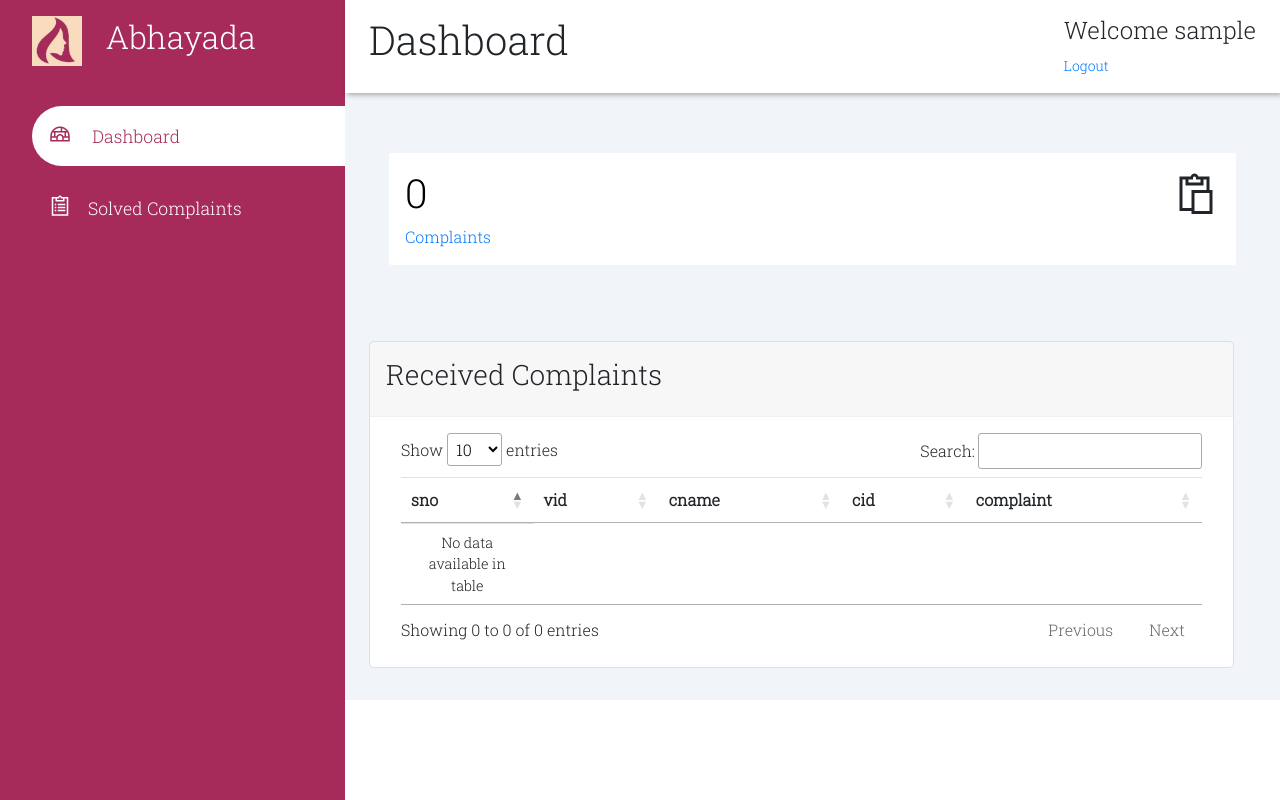
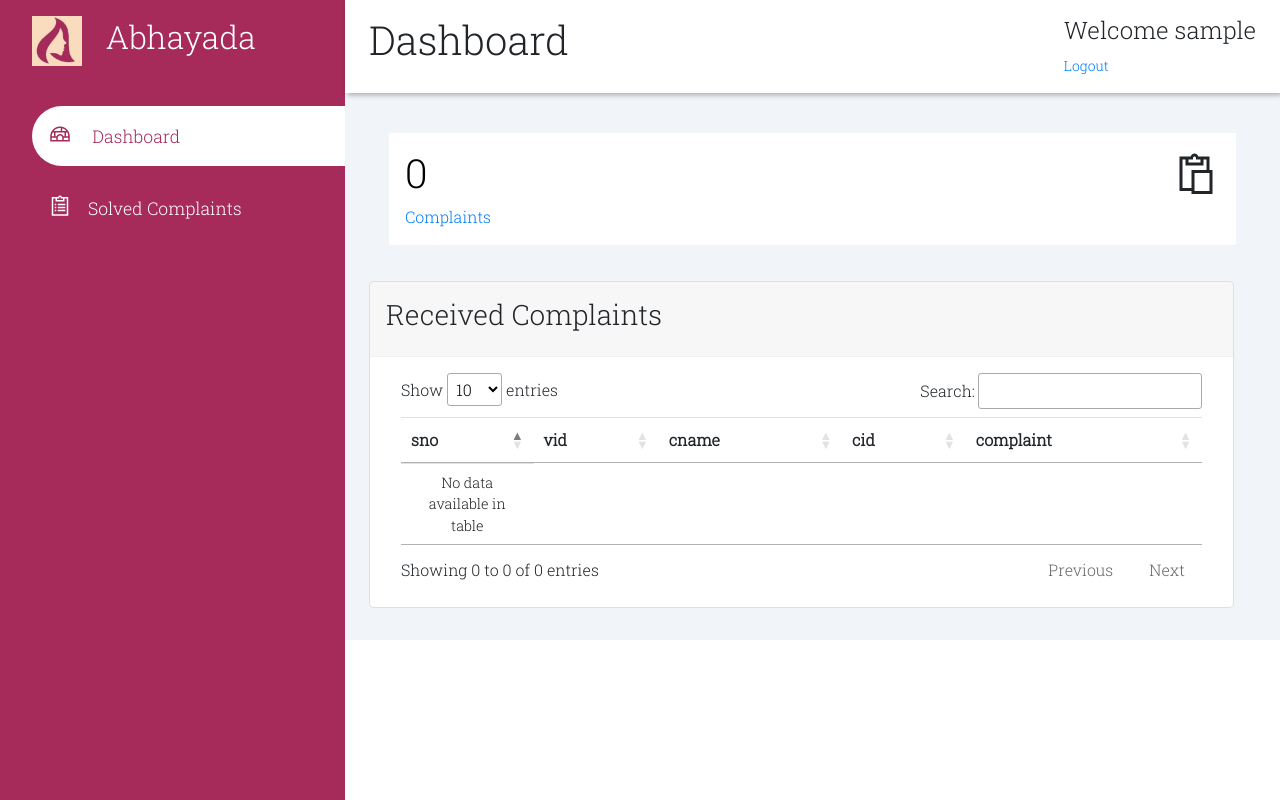
Before and after one commit to Anjalii-bohra/Abhayada.github.io, a PHP site: page /ab.login/idashboard.php in a window 1280 px wide. Run offline with PHP 8.4, Linux system fonts and the light colour scheme; the visitor is signed in with stand-in values (Sample User, id 1); data that the repository does not hold is empty; some libraries are stand-ins or nearby versions.

Commit message:
Update idashboard.css

```diff
--- a/ab.login/idashboard.css
+++ b/ab.login/idashboard.css
@@ -171,7 +171,7 @@ header label span{
 }
 
 main{
-    margin-top: 85px;
+    margin-top: 65px;
     padding: 2rem 1.5rem;
     background: #f1f5f9;
     min-height: calc(100vh-90px);
@@ -221,7 +221,7 @@ main{
 }
 
 .recent-grid{
-    margin-top: 3.5rem;
+    margin-top: 1rem;
     display: grid;
     grid-gap: 2rem;
     grid-template-columns: 65% auto;
```
